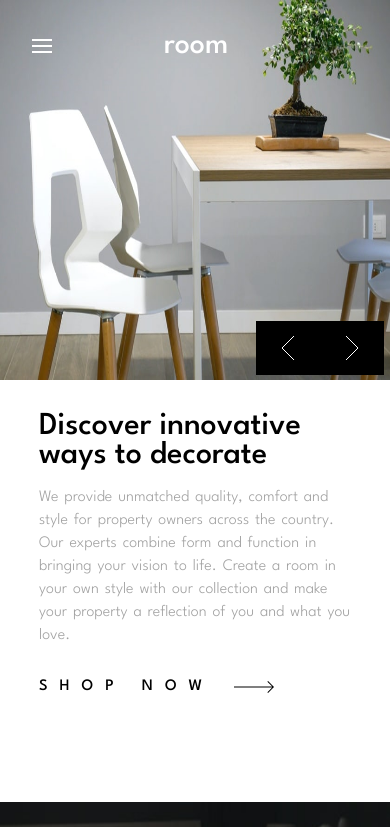
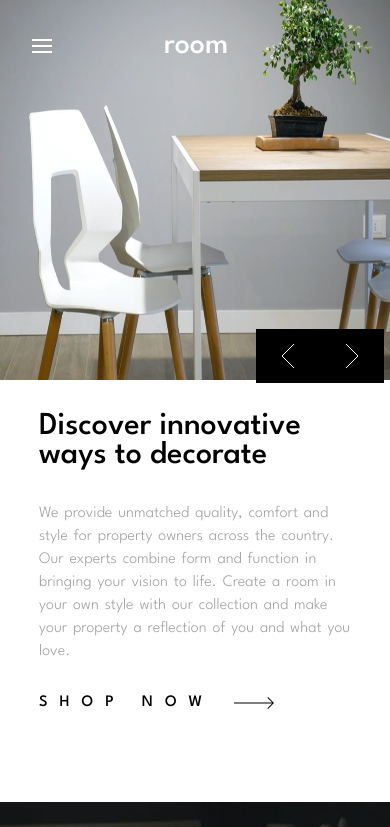
Before and after one commit to OlamideAfunsho/Room-Homepage, a plain HTML site: page index.html in a window 390 px wide. Shown: the top 827 px of the page. Drawn offline with Linux system fonts and the light colour scheme.

Commit message:
Update style.css

```diff
--- a/style.css
+++ b/style.css
@@ -471,7 +471,7 @@ body{
      }
      .prev, .next{
           position:absolute;
-          top:-14%;
+          top:-12%;
           padding: 15px 25px;
      }
 
@@ -485,6 +485,7 @@ body{
      }
      .para{
           line-height: 23px;
+          margin-top: 2rem;
      }
      .second-header{
           margin-top: 2.5rem;
```
